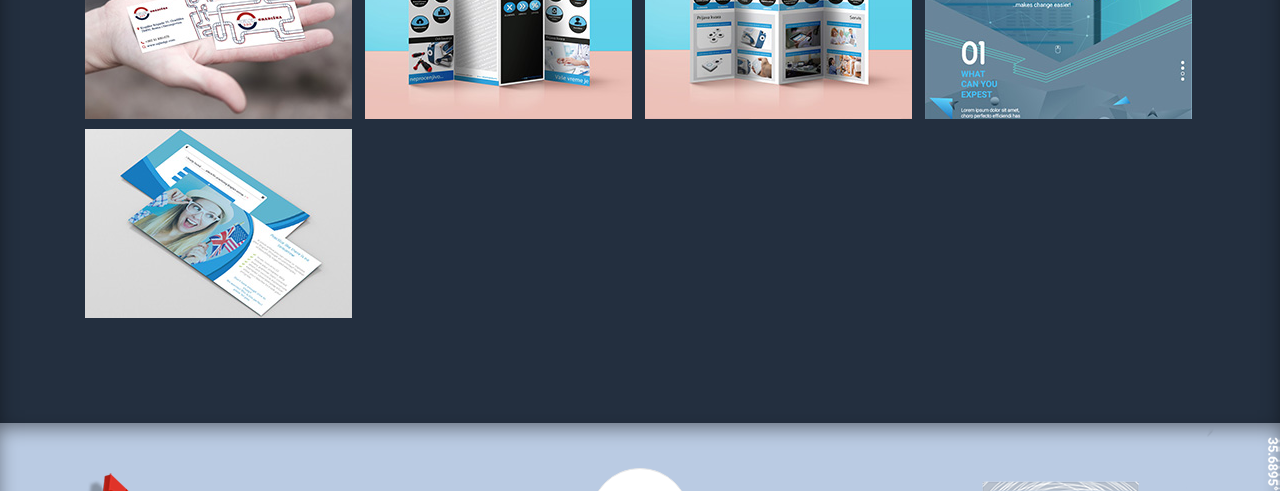
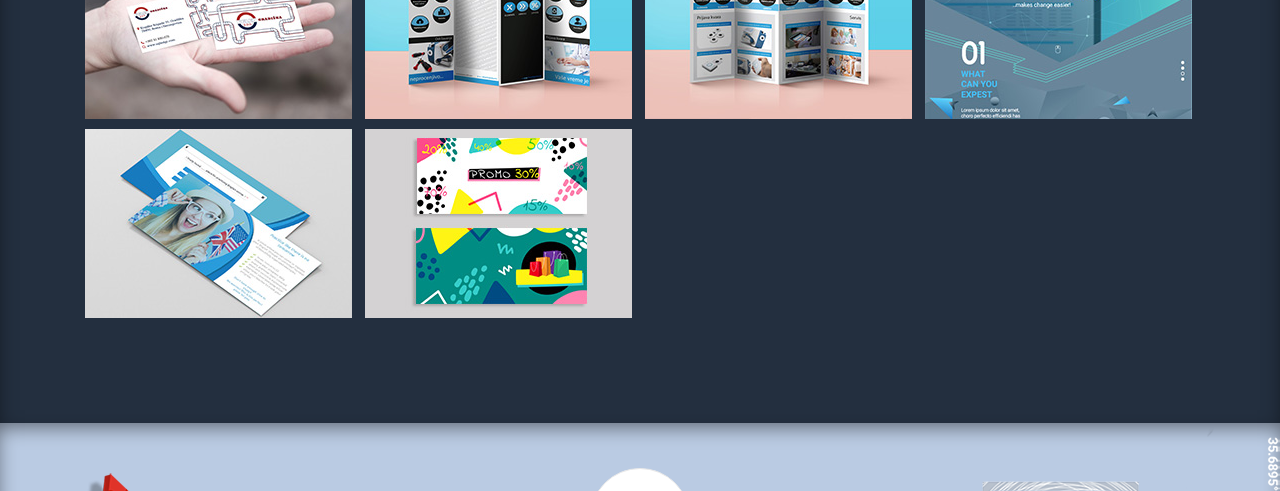
Before and after one commit to stefania1/stefaniadesign.com, a plain HTML site: page index.html in a window 1280 px wide. Shown: the part 3140-3631 px from the top of the page. Drawn offline with nearby package versions, Linux system fonts and the light colour scheme.

Commit message:
Added one more image in portfolio section

```diff
--- a/index.html
+++ b/index.html
@@ -343,6 +343,12 @@
                     <img src="img/portfolio/xs/25.jpg" alt="Emineo PLLT flyer" class="example-image">
                 </a>
             </div>
+
+            <div class="column-response hvr-rectangle-out print illu">
+                <a class="example-image-link" href="img/portfolio/xl/30.jpg" data-lightbox="example-set" data-title="Promo banners for WSCPrinter theme">
+                    <img src="img/portfolio/xs/30.jpg" alt="Promo banners for WSCPrinter theme" class="example-image">
+                </a>
+            </div>
         </div>
     </section>
 
```
Also changed, not shown: img/portfolio/xl/30.jpg (added), img/portfolio/xs/30.jpg (added).
